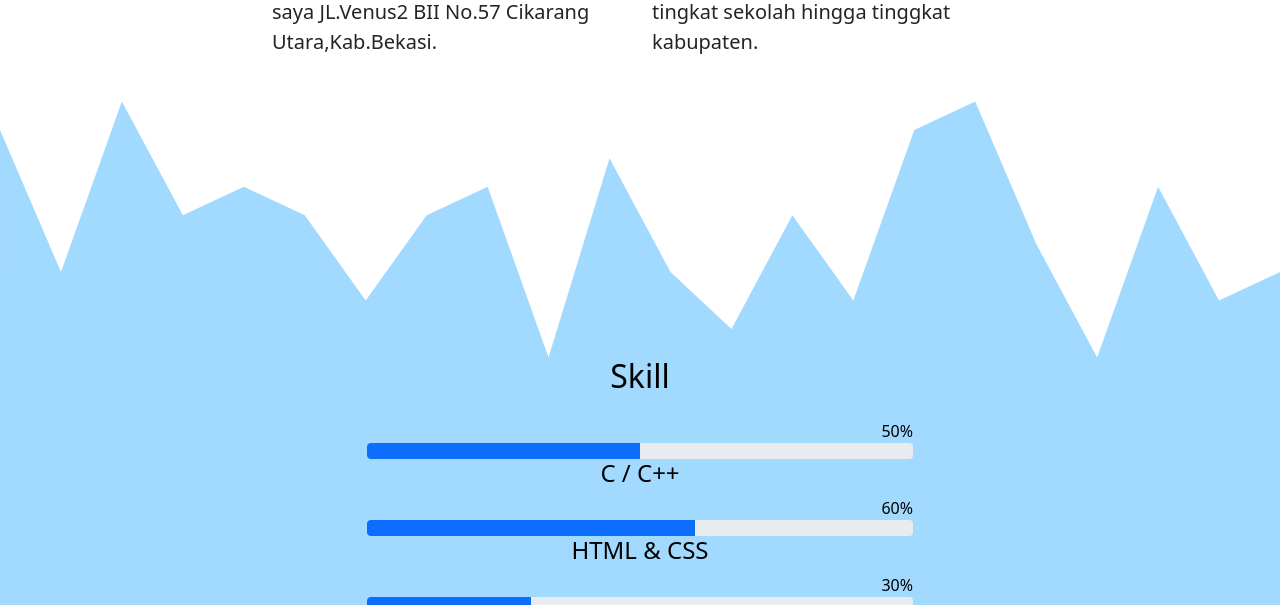
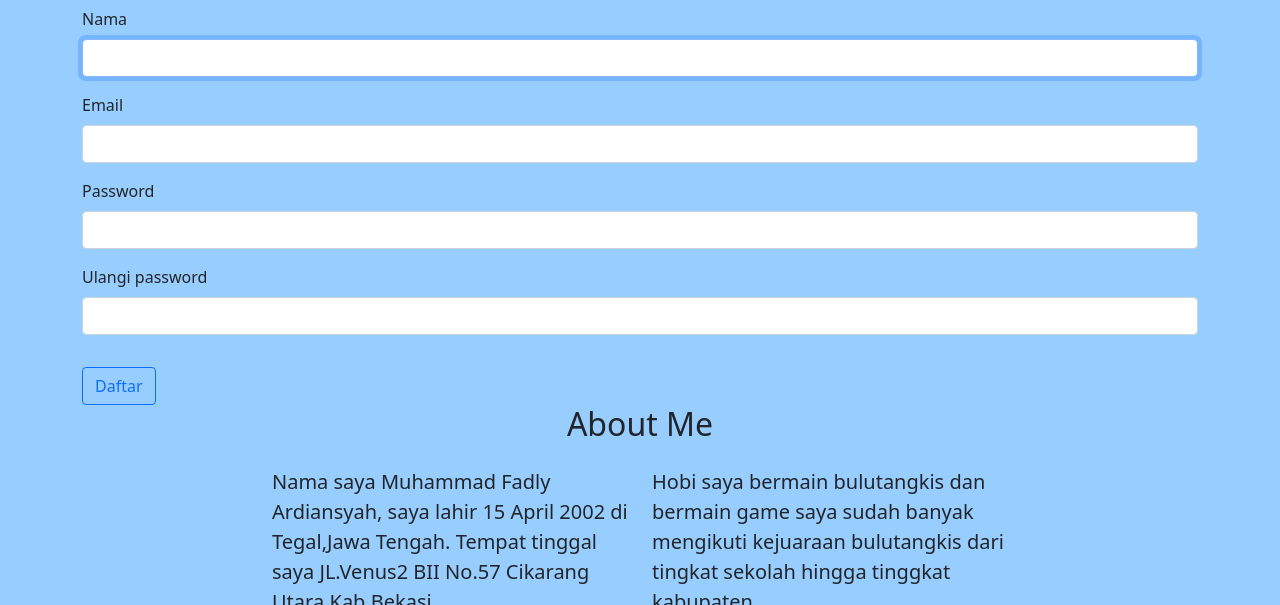
Before and after one commit to fadliardia/fadli01.github.io, a plain HTML site: page index.html in a window 1280 px wide. Shown: the part 576-1181 px from the top of the page. Drawn offline with nearby package versions, Linux system fonts and the light colour scheme.

Commit message:
Add files via upload

```diff
--- a/index.html
+++ b/index.html
@@ -14,7 +14,7 @@
 
     <title>CV | Muhammad Fadly</title>
   </head>
-  <body id="home">
+  <body id="home" class="bg" onload="document.getElementById('inputNama').focus()" style="background-color: #98cdff">
 	<div class="collapse" id="navbarToggleExternalContent">
   <div class="navbar-nav">
             <a class="nav-link active" aria-current="page" href="#home">Home</a>
@@ -38,6 +38,59 @@
   <p class="lead">Mahasiswa Informatika Universitas Jendaral Soedirman</p>
 </section>
 <!-- Akhir jumbotron -->
+<section>
+      <div class="container" style="margin-top: 100px">
+        <form action="index.html" method="get" id="form" class="row g-3" onsubmit="validasi()">
+          <div class="col-md-12 text-center">
+            <h2>Regsiter Form</h2>
+          </div>
+          <div class="col-md-12">
+            <i class="bi bi-person"></i>
+            <label for="inputNama" id="form" class="form-label">Nama</label>
+            <input type="text" class="form-control" id="inputNama" onkeydown="next(event,'inputEmail')" />
+          </div>
+          <div class="col-md-12">
+            <i class="bi bi-at"></i>
+            <label for="inputEmail" class="form-label">Email</label>
+            <input type="email" class="form-control" id="inputEmail" onkeydown="next(event,'inputPassword')" />
+          </div>
+          <div class="col-12">
+            <i class="bi bi-lock"></i>
+            <label for="inputPassword" class="form-label">Password</label>
+            <input type="password" class="form-control" id="inputPassword" onkeydown="next(event,'inputPassword2')" />
+          </div>
+          <div class="col-12">
+            <i class="bi bi-lock"></i>
+            <label for="inputPassword2" class="form-label">Ulangi password</label>
+            <input type="password" class="form-control" id="inputPassword2" />
+          </div>
+          <div class="col-12"></div>
+          <div class="col-12">
+            <input type="submit" value="Daftar" class="btn btn-outline-primary" />
+          </div>
+        </form>
+      </div>
+    </section>
+	 <script>
+      function next(event, id) {
+        if (event.key == "Enter") {
+          event.preventDefault();
+          document.getElementById(id).focus();
+        }
+      }
+
+      function validasi() {
+        var nama = document.getElementById("inputNama").value;
+        var email = document.getElementById("inputEmail").value;
+        var password = document.getElementById("inputPassword").value;
+        var password2 = document.getElementById("inputPassword2").value;
+        if (nama != "" && email != "" && password != "" && password2 != "") {
+          return true;
+        } else {
+          alert("Lengkapi data terlebih dahulu");
+        }
+      }
+    </script>
 
 <!-- About -->
 <section id="about">
```
Also changed, not shown: java scirpt.html (added, +35 -0 lines).
